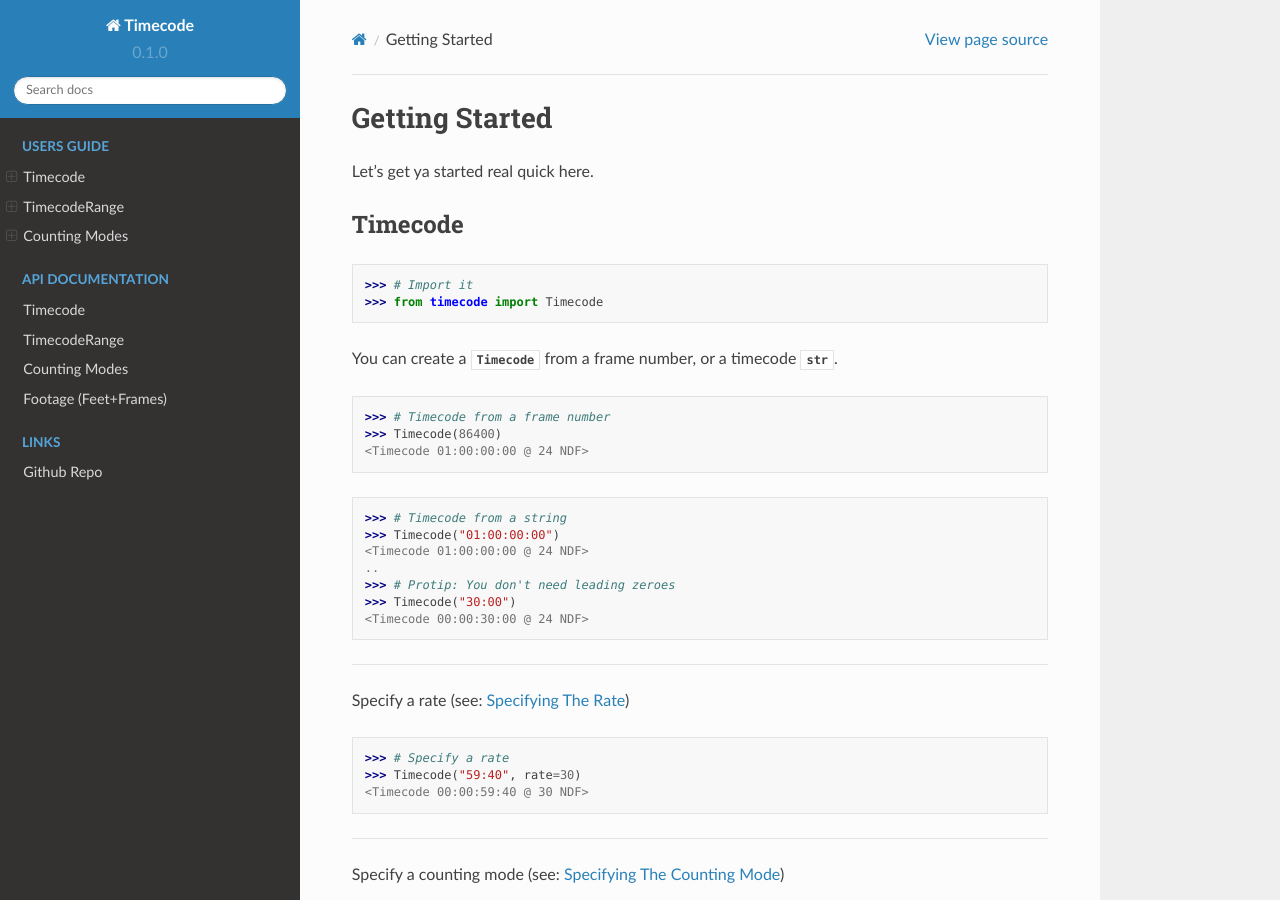
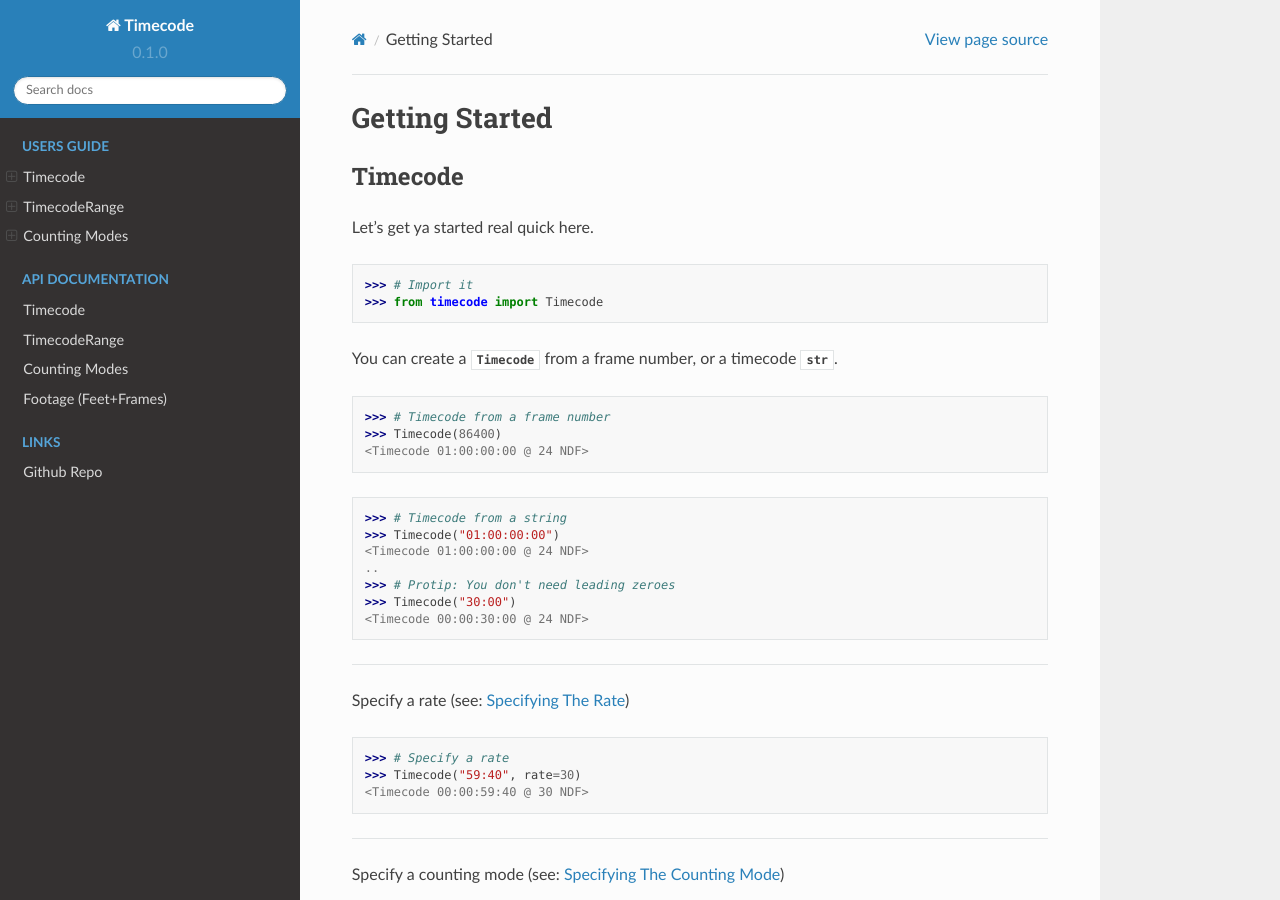
Before and after one commit to mjiggidy/timecode, a Sphinx documentation site: the page built from docs/source/index.rst, in a window 1280 px wide and 900 px high. Built offline with Sphinx 7.4.7 and the Read the Docs theme 2.0.0, drawn with Linux system fonts in a browser that asks for light colours.

Commit message:
lil formatting

```diff
--- a/docs/source/index.rst
+++ b/docs/source/index.rst
@@ -1,10 +1,10 @@
 Getting Started
 ===============
 
-Let's get ya started real quick here.
-
 Timecode
 --------
+
+Let's get ya started real quick here.
 
 >>> # Import it
 >>> from timecode import Timecode
@@ -25,7 +25,7 @@ You can create a :py:class:`~timecode.Timecode` from a frame number, or a timeco
 
 ----
 
-Specify a rate (see:  :ref:`use_rate`)
+Specify a rate (see: :ref:`use_rate`)
 
 >>> # Specify a rate
 >>> Timecode("59:40", rate=30)
@@ -33,7 +33,7 @@ Specify a rate (see:  :ref:`use_rate`)
 
 ----
 
-Specify a counting mode (see:  :ref:`use_mode`)
+Specify a counting mode (see: :ref:`use_mode`)
 
 >>> # Specify a different counting mode
 >>> from timecode.modes import DropFrame
```
